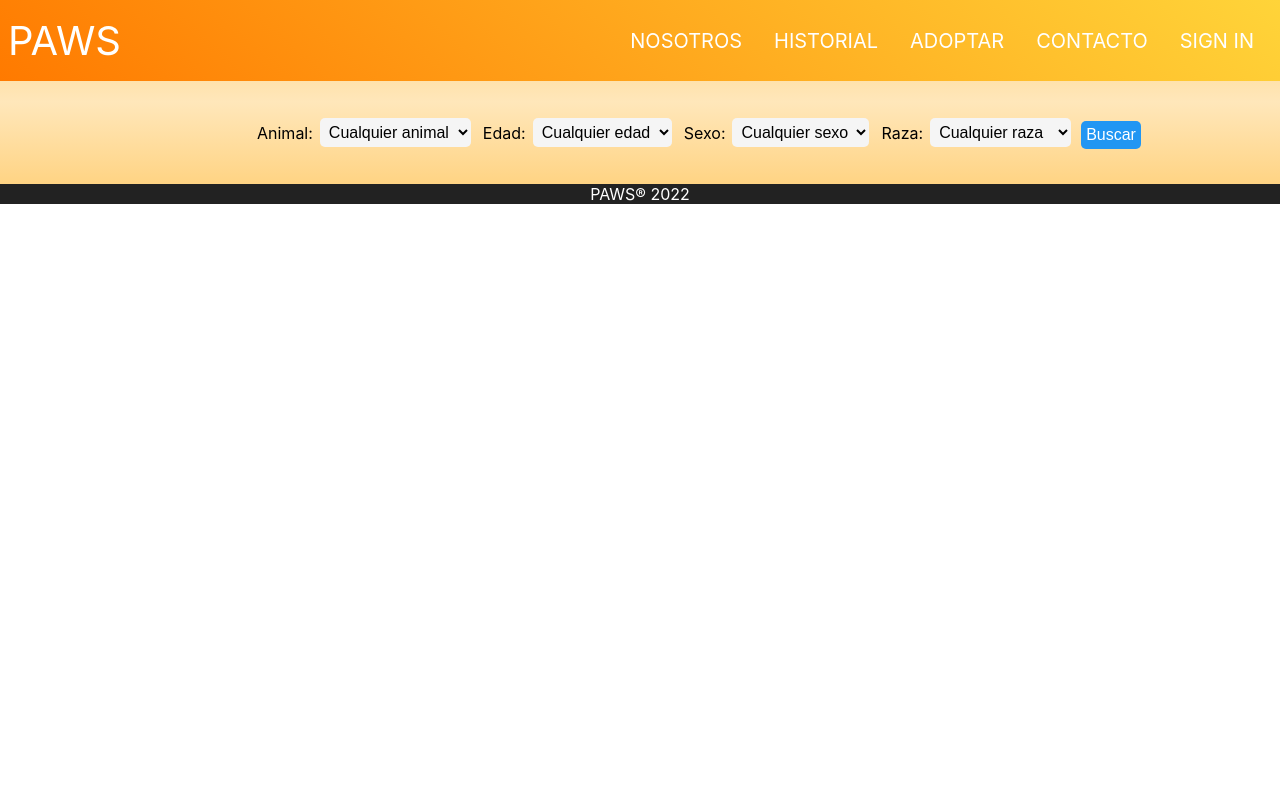
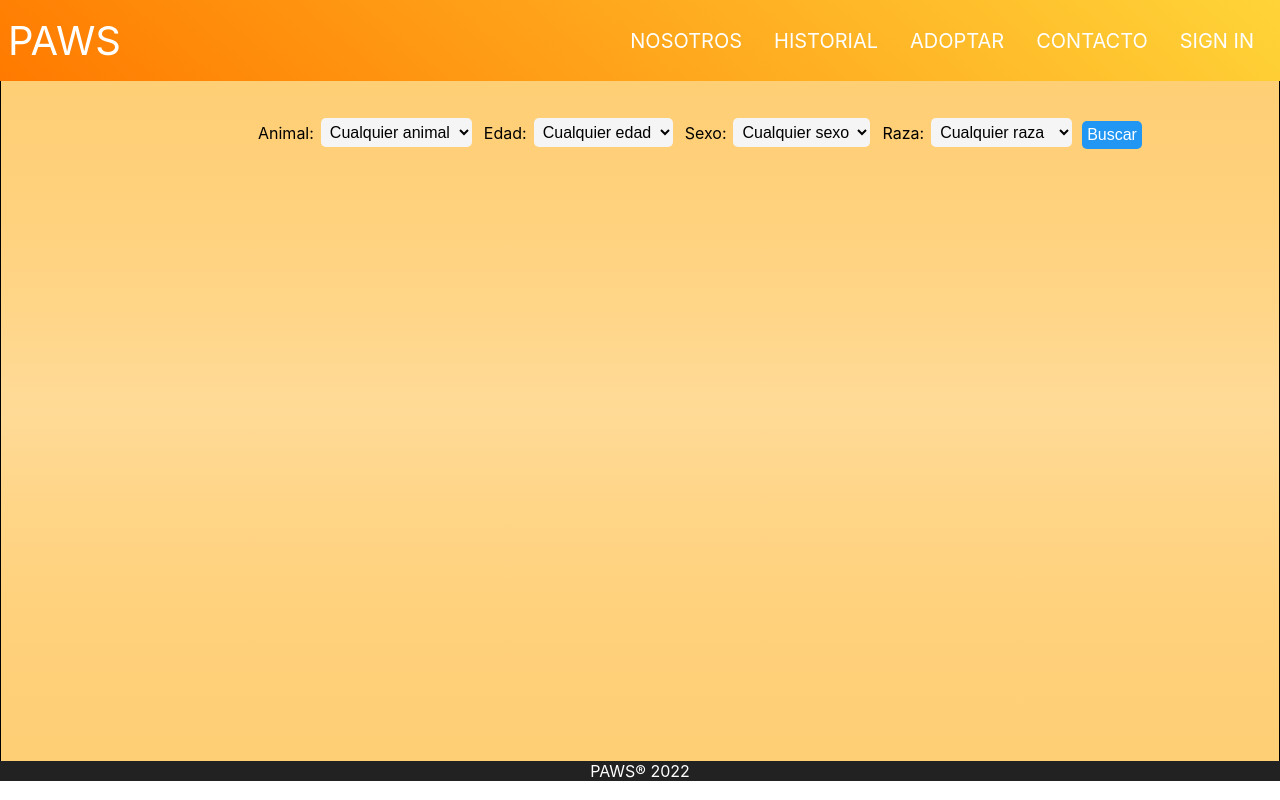
Before and after one commit to MaxiRG/PawsLab1, a React (Create React App) app in the folder paws-front/: page /busqueda in a window 1280 px wide. Built offline with nearby package versions, Linux system fonts and the light colour scheme.

Commit message:
style changes

```diff
--- a/paws-front/src/components/Login.jsx
+++ b/paws-front/src/components/Login.jsx
@@ -39,6 +39,7 @@ export const Login = (props) => {
             localStorage.setItem("token", response.token); // Save the token to localStorage
             props.setIsLoggedIn(true)  // Update the state to indicate that the user is logged in
             navigate("/");
+            window.location.reload()
           } else {
             // Registration failed, display an error message
             setErrorMessage(response.message);
--- a/paws-front/src/pages/Account.js
+++ b/paws-front/src/pages/Account.js
@@ -49,7 +49,7 @@ const Account = (props) => {
   return (
     <div className="all">
       <Navbar isLoggedIn={isLoggedIn} isShelter={isShelter} />
-      <div className="account">
+      <div className="body">
         <div className="account-container">
           <h1 className="account-title">My Account</h1>
           <ul className="account-actions">
--- a/paws-front/src/pages/Busqueda.js
+++ b/paws-front/src/pages/Busqueda.js
@@ -25,6 +25,7 @@ function Busqueda(props) {
   return (
     <div className='all'>
       <Navbar isLoggedIn={isLoggedIn} isShelter={isShelter} />
+      <div className='body'>
         <form onSubmit={handleSearch}>
           <label htmlFor="animal-filter"> Animal: </label>
           <select
@@ -74,6 +75,7 @@ function Busqueda(props) {
           </select>
           <button type="submit">Buscar</button>
         </form>
+        </div>
       <Footer />
     </div>
   );
--- a/paws-front/src/pages/Donacion.js
+++ b/paws-front/src/pages/Donacion.js
@@ -1,18 +1,21 @@
 import React from 'react';
 import Footer from '../components/Footer';
 import Navbar from '../components/Navbar'
+import "../styles/Donacion.css"
+
+
 
 function Donacion(props) {
   const {isLoggedIn} = props;
   const {isShelter} = props;
 
   return (
-    <div>
-      <div className="body">
-        <Navbar isLoggedIn={isLoggedIn} isShelter={isShelter} />
-        publicar mascota
-        <Footer/>
+    <div className='busqueda'>
+      <Navbar isLoggedIn={isLoggedIn} isShelter={isShelter} />
+      <div className='body'>
+
       </div>
+      <Footer/>
     </div>
 
   )
--- a/paws-front/src/styles/Account.css
+++ b/paws-front/src/styles/Account.css
@@ -32,3 +32,9 @@
 .logout-button:hover {
   background-color: #d32f2f;
 }
+
+.body {
+  min-height: 85vh;
+  display: flex;
+  flex-direction: column;
+}
--- a/paws-front/src/styles/Busqueda.css
+++ b/paws-front/src/styles/Busqueda.css
@@ -1,6 +1,14 @@
 .all{
   background: linear-gradient(to bottom, rgba(255, 207, 118, 1) 0%, rgba(255, 207, 118, 0.5) 50%, rgba(255, 207, 118, 1) 100%);
 }
+
+.body {
+  min-height: 85vh;
+  display: flex;
+  flex-direction: column;
+}
+
+
 form {
   display: flex;
   flex-direction: row;
--- /dev/null
+++ b/paws-front/src/styles/Donacion.css
@@ -0,0 +1,9 @@
+.donacion{
+  background: linear-gradient(to bottom, rgba(255, 207, 118, 1) 0%, rgba(255, 207, 118, 0.5) 50%, rgba(255, 207, 118, 1) 100%);
+}
+
+.body {
+  min-height: 85vh;
+  display: flex;
+  flex-direction: column;
+}
--- a/paws-front/src/styles/Navbar.css
+++ b/paws-front/src/styles/Navbar.css
@@ -17,7 +17,9 @@
   background-color: #222;
   text-align: center;
   color: white;
+  margin-top: auto;
 }
+
 .logo-navbar {
   width: 60px;
   border-radius: 50%;
```
Lines whose indentation alone changed are shown as unchanged.
